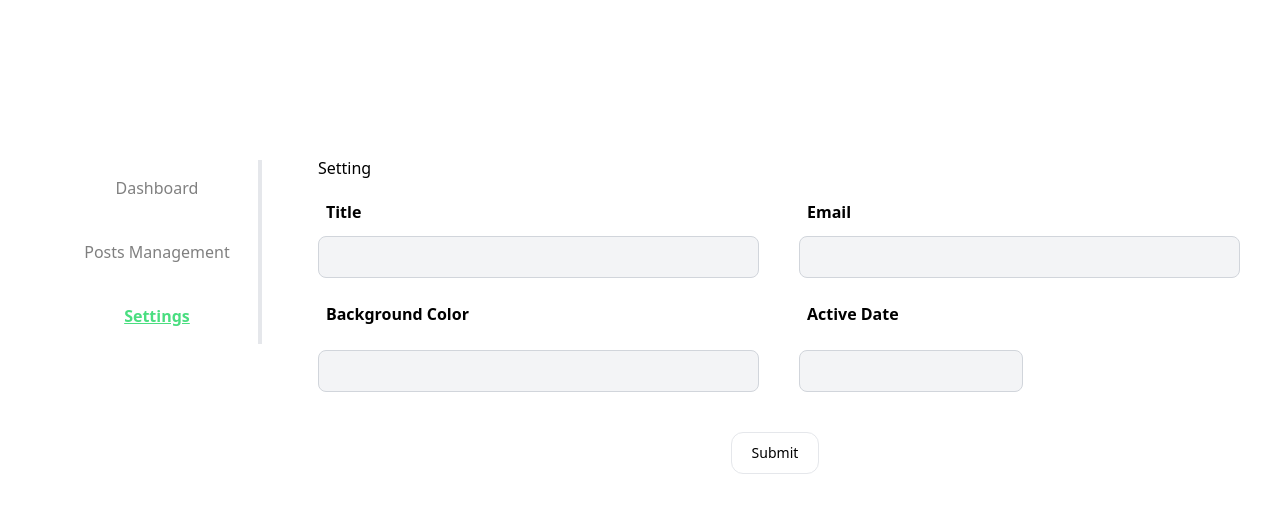
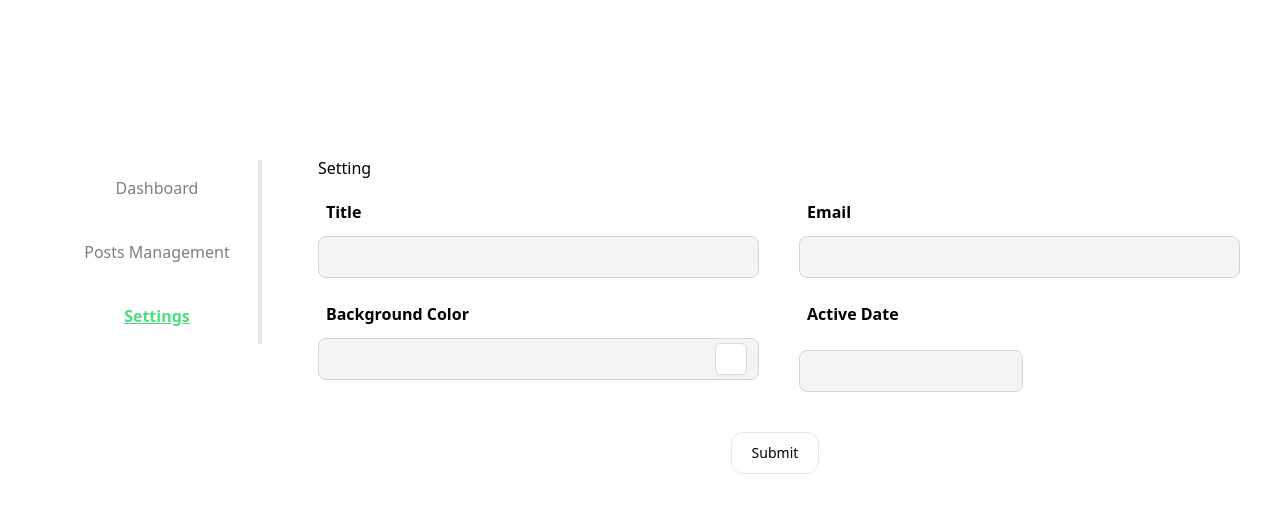
Before and after one commit to hieuvdt2/AppDemo, a React (Create React App) app: page /settings in a window 1280 px wide. Shown: the top 512 px of the page. Built offline with nearby package versions, Linux system fonts and the light colour scheme.

Commit message:
push code -v2

```diff
--- a/src/pages/PostsManagement.js
+++ b/src/pages/PostsManagement.js
@@ -7,6 +7,7 @@ import UserItem from "../components/user/UserItem";
 import useDebounce from "../hooks/useDebounce";
 import userApi from "../services/api/userApi";
 import { ManagementField } from "../utils/data/ManagementField";
+import { DropDownDatePicker, InputColor } from "../ui";
 const itemsPerPage = 10;
 
 const PostsManagement = () => {
@@ -52,6 +53,7 @@ const PostsManagement = () => {
 
   return (
     <Content content={`Posts Management`}>
+      <InputColor/>
       <h3>Posts Management</h3>
       <div className="flex flex-col h-full">
         <div className="overflow-x-auto sm:-mx-6 lg:-mx-8 h-[80%]">
--- a/src/ui/input/InputColor.js
+++ b/src/ui/input/InputColor.js
@@ -1,10 +1,15 @@
+// import React, { useState } from "react";
+
+// import Dropdown from "antd/lib/dropdown";
+// import { SketchPicker } from "react-color";
+// import { Button } from "../button";
+// import { Input } from "./Input";
 import React, { useState } from "react";
-
+import Input from "antd/lib/input";
+import Button from "antd/lib/button";
 import Dropdown from "antd/lib/dropdown";
 import { SketchPicker } from "react-color";
-import { Button } from "../button";
-import { Input } from "./Input";
-
+import { Menu } from "antd";
 export  function InputColor({
   error,
   name,
@@ -36,8 +41,8 @@ export  function InputColor({
           )}
         </div>
         <div className="relative">
-          <Input
-            className="bg-gray-100 border gap-3 border-gray-300 text-gray-900 text-sm rounded-lg focus:ring-blue-500 focus:border-blue-500 w-full p-2.5 dark:bg-gray-700 dark:border-gray-600 dark:placeholder-gray-400 dark:text-gray-400 dark:focus:ring-blue-500 dark:focus:border-blue-500"
+        <Input
+            className="bg-gray-100 border border-gray-300 text-gray-900 text-sm rounded-lg focus:ring-blue-500 focus:border-blue-500 w-full p-2.5 dark:bg-gray-700 dark:border-gray-600 dark:placeholder-gray-400 dark:text-gray-400 dark:focus:ring-blue-500 dark:focus:border-blue-500"
             value={internalColor || ""}
             onChange={(e) => {
               setInternalColor(e.target.value);
@@ -52,6 +57,7 @@ export  function InputColor({
               {" "}
             </Button>
           </Dropdown>
+
         </div>
       </div>
     </>
```
